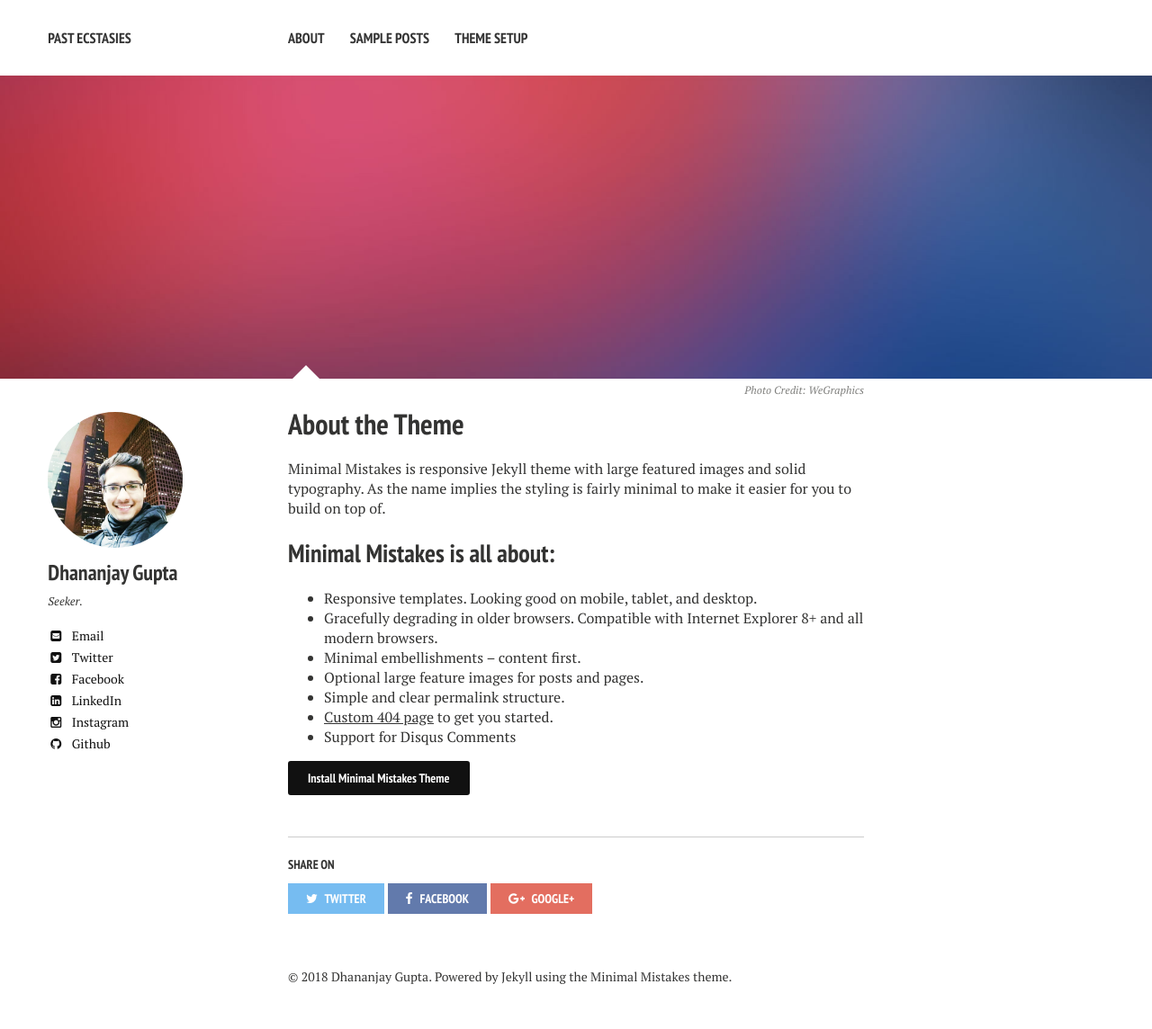
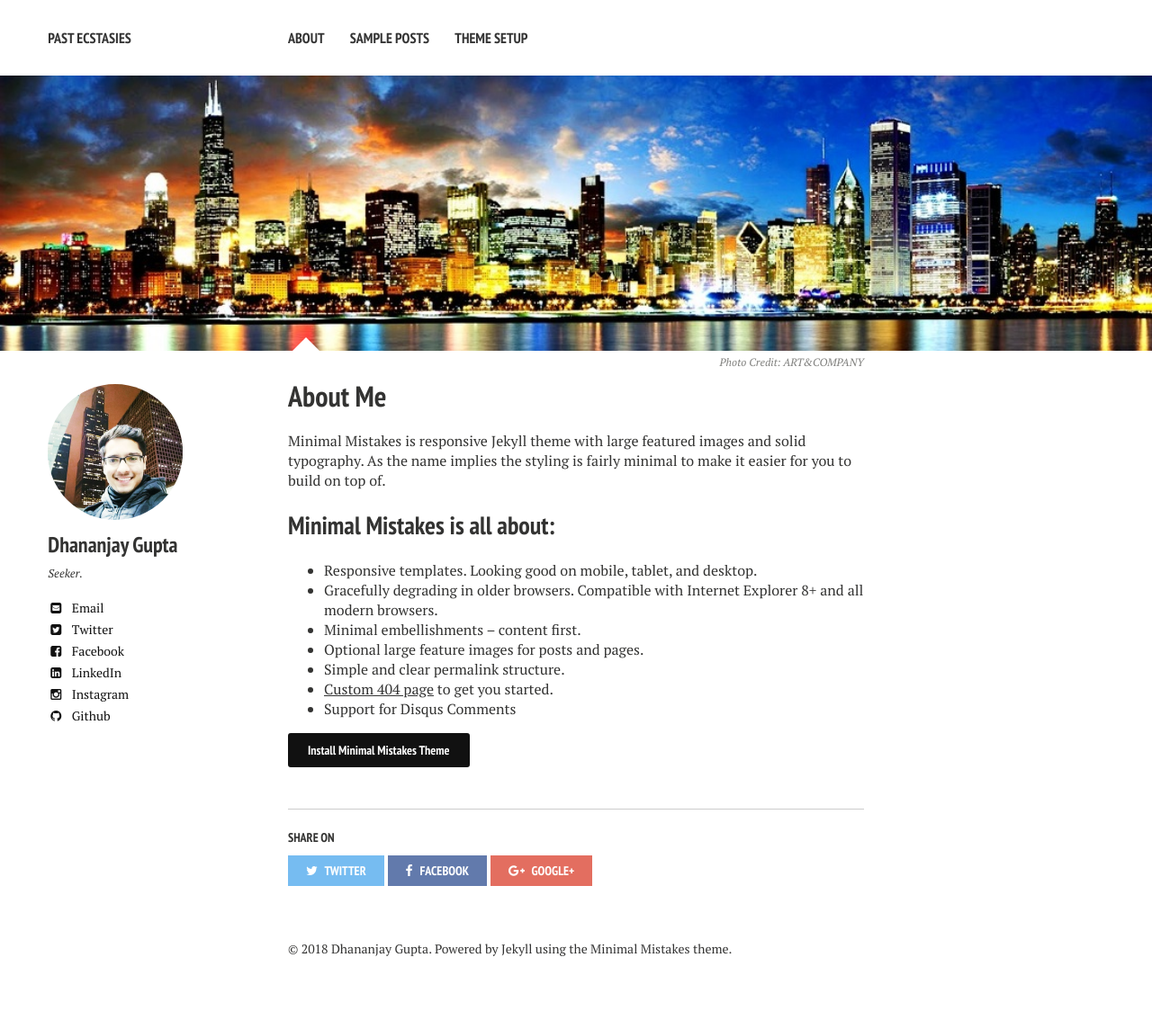
Before and after one commit to DhananjayGupta300/DhananjayGupta300.github.io, a Jekyll site: the page built from about/index.md, in a window 1280 px wide. Shown: the whole page at 90% size. Built offline with Jekyll 4.4.1, drawn with Linux system fonts in a browser that asks for light colours; nearby versions of some CDN libraries; after the commit the page ends 1113 px from its top, so only the background shows below that.

Commit message:
some changes

```diff
--- a/about/index.md
+++ b/about/index.md
@@ -1,13 +1,13 @@
 ---
 layout: page
-title: About the Theme
-tags: [about, Jekyll, theme, responsive]
+title: About Me
+tags: [about, Dhananjay,]
 modified: 2014-08-08T20:53:07.573882-04:00
 comments: true
 image:
-  feature: sample-image-2.jpg
-  credit: WeGraphics
-  creditlink: http://wegraphics.net/downloads/free-ultimate-blurred-background-pack/
+  feature: sample-image-1.jpg
+  credit: ART&COMPANY
+  creditlink: http://www.artandcompany.net/chicago-skylines.html
 ---
 
 Minimal Mistakes is responsive Jekyll theme with large featured images and solid typography. As the name implies the styling is fairly minimal to make it easier for you to build on top of.
```
